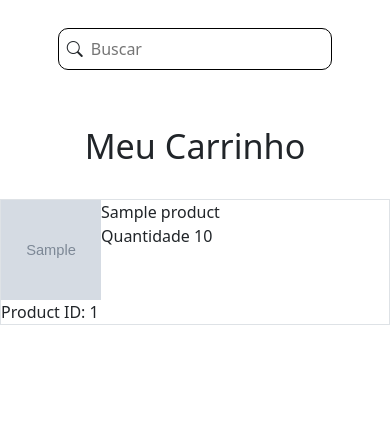
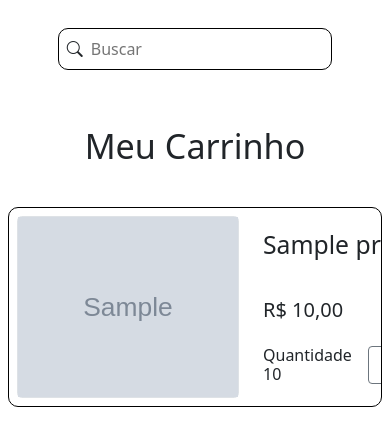
Before and after one commit to Gustavodeoliveiraa/alphadevs, a Django app: page /mycart/list in a window 390 px wide. Shown: the part 144-590 px from the top of the page. Run offline with Django 5.2, Linux system fonts and the light colour scheme; a user stored in the database is signed in; tables that the repository leaves empty hold one stand-in row (values such as "Sample post"); grey boxes marked "Sample" are stand-in pictures; some libraries are stand-ins or nearby versions.

Commit message:
feat: add responsiveness for tablets cart Shop

```diff
--- a/account/urls.py
+++ b/account/urls.py
@@ -4,8 +4,8 @@ from account import views
 app_name = 'account'
 
 urlpatterns = [
+    path('login/', views.LoginUserView.as_view(), name='login'),
     path('register/', views.CreateUserView.as_view(), name='register'),
-    path('login/', views.LoginUserView.as_view(), name='login'),
     path('logout/', views.logout_view, name='logout'),
 
 ]
--- a/app/settings.py
+++ b/app/settings.py
@@ -36,7 +36,7 @@ INSTALLED_APPS = [
     'account',
 ]
 
-LOGIN_URL = 'login'
+LOGIN_URL = '/'
 LOGIN_REDIRECT_URL = '/'
 
 MIDDLEWARE = [
--- a/app/urls.py
+++ b/app/urls.py
@@ -5,7 +5,6 @@ from django.conf.urls.static import static
 
 urlpatterns = [
     path('admin/', admin.site.urls),
-    # path('', include('cart.urls')),
     # path('', include('category.urls')),
     path('', include('product.urls')),
     path('', include('account.urls')),
--- a/cart/templates/list_cart.html
+++ b/cart/templates/list_cart.html
@@ -1,4 +1,5 @@
 {% extends "base.html" %}
+{% load static %}
 
 {% block nav %}
     {% include "components/nav.html" %}
@@ -6,20 +7,25 @@
 {% endblock nav %}
 
 {% block content %}
-    <div class="container-fluid text-center ">
+    <div class="container-fluid text-center">
         <h1 class="display-4 pt-4 pb-4">Meu Carrinho</h1>
     </div>
 
     {% for carItem in cart %}
-        <div class="conteiner border d-flex mb-3">
-            <div class="cover-image">
-                <img src="{{carItem.product.images.first.images.url}}" alt="">
-                <p>Product ID: {{ carItem.product.pk }}</p>
+        <div class="center-content d-flex justify-content-lg-center w-100">
+            <div class="conteiner container-shopcart w-100 d-flex mb-3 m-2 align-items-center overflow-hidden p-2">
+                <div class="cover-image border rounded-3 me-4">
+                    <img src="{{carItem.product.images.first.images.url}}" alt="">
+                </div>
+                <div class="list-infos w-100 h-100 pl-4 d-flex flex-column justify-content-center">
+                    <h2>{{carItem.product.product_name}}</h2>
+                    <p class="h5 border-infos-cart-shop mb-4">R$ {{carItem.product.product_price}}</p>
+                    <div class="d-flex align-items-center">
+                        <p class="h6 m-0 me-md-4">Quantidade {{carItem.quantity}}</p>
+                        <a href=""><button type="button" class="btn btn-outline-secondary ms-3 ps-3 pe-3">Excluir</button></a>
+                    </div>
+                </div>
 
-            </div>
-            <div class="list-infos">
-                <p>{{carItem.product.product_name}}</p>
-                <p>Quantidade {{carItem.quantity}}</p>
             </div>
         </div>
     {% endfor %}
--- a/cart/views.py
+++ b/cart/views.py
@@ -37,7 +37,7 @@ class AddToCartView(LoginRequiredMixin, View):
         return redirect(reverse_lazy('products:detail', args=[product_id]))
 
 
-class CartListView(ListView):
+class CartListView(LoginRequiredMixin, ListView):
     model = Cart
     context_object_name = 'cart'
     template_name = 'list_cart.html'
--- a/product/static/products/css/style.css
+++ b/product/static/products/css/style.css
@@ -162,15 +162,6 @@ a {
     background-color: rgba(0, 0, 0, 0.44);
 }
 
-
-
-/* pagination */
-
-.pag-container {
-    bottom: 0;
-}
-
-
 /* detail page */
 .cart-button {
     color: var(--color-text-gray);
@@ -249,10 +240,22 @@ a {
 
 
 /* shopCart */
+
+.container-shopcart {
+    height: 200px;
+    border: 1px solid black;
+    border-radius: 10px 10px 10px 10px;
+}
+
 .cover-image img{
-    height: 100px;
-    width: 100px;
+    height: 180px;
+    width: 220px;
 }
+
+.border-infos-cart-shop {
+    margin-top: 30px !important;
+}
+
 
 /* End shopCart */
 
@@ -313,6 +316,22 @@ a {
     .carousel-inner {
         height: 550px;
     }
+
+
+    /* Shop Cart */
+
+    .container-shopcart {
+        height: 250px;
+        width: 80% !important;
+    }
+
+
+    .cover-image img{
+        height: 220px;
+        width: 240px;
+}
+
+    /* End Shop Cart */
 }
 
 
```
